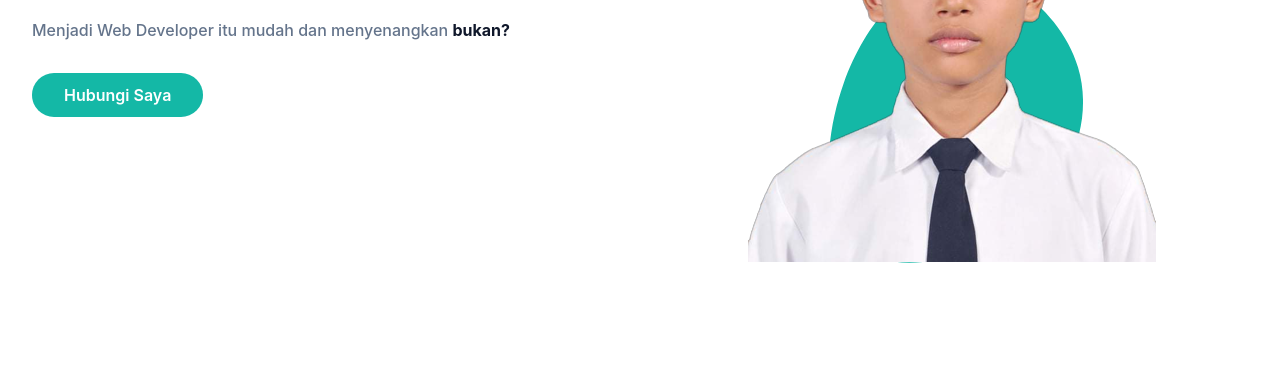
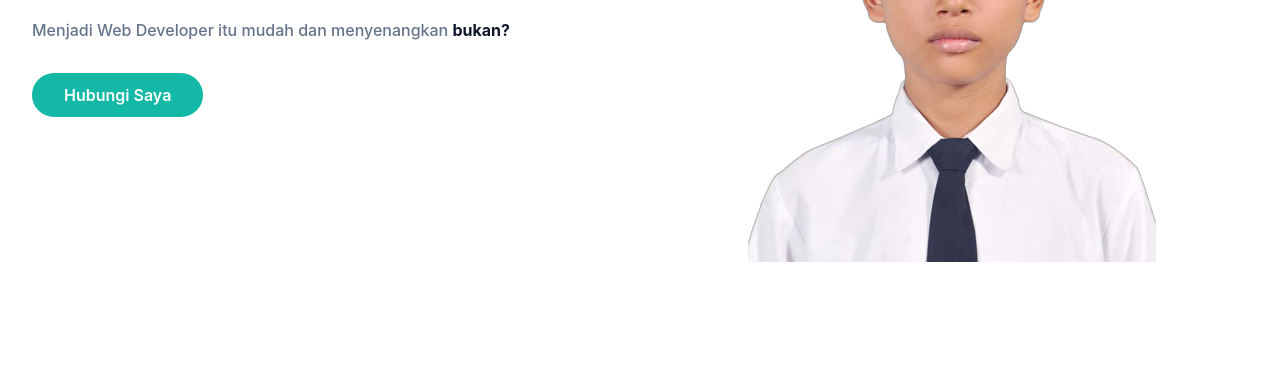
Before and after one commit to qoisnizar123/qoisnizarmahendra, a website: page index.html in a window 1280 px wide. Shown: the part 410-800 px from the top of the page. Drawn offline with Linux system fonts and the light colour scheme.

Commit message:
menghapus svg

```diff
--- a/index.html
+++ b/index.html
@@ -60,15 +60,6 @@
           <div class="w-full self-end px-4 lg:w-1/2">
             <div class="relative mt-10 lg:mt-9 lg:right-0">
               <img src="dist/img/1638852460923-removebg-preview.png" alt="Qois Nizar Mahendra" class="max-w-full mx-auto" />
-              <span class="absolute -bottom-0 -z-10 left-1/2 -translate-x-1/2 md:scale-125">
-                <svg width="300" height="300" viewBox="0 0 200 200" xmlns="http://www.w3.org/2000/svg">
-                  <path
-                    fill="#14b8a6"
-                    d="M56,-19.9C63.1,3.7,52.9,31.2,30.9,48.6C9,66,-24.8,73.3,-41.5,60.4C-58.2,47.4,-57.8,14.4,-48.1,-12.9C-38.3,-40.2,-19.2,-61.7,2.6,-62.5C24.4,-63.4,48.9,-43.6,56,-19.9Z"
-                    transform="translate(100 100) scale(1.2)"
-                  />
-                </svg>
-              </span>
             </div>
           </div>
         </div>
```
